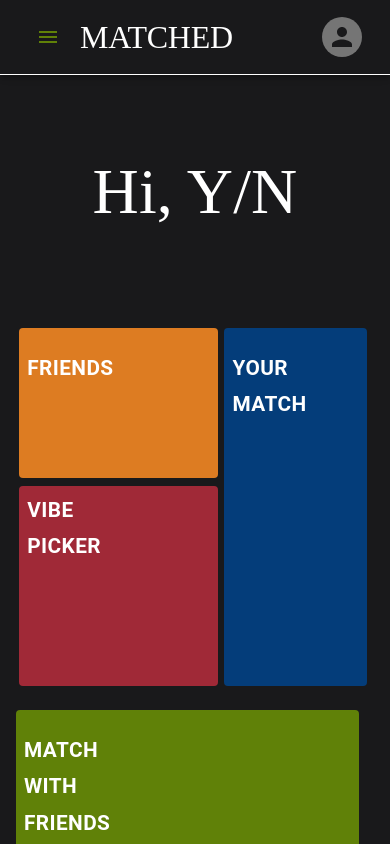
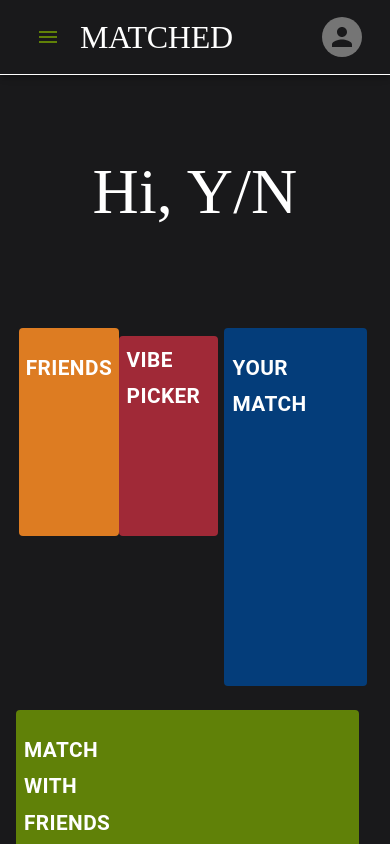
Before and after one commit to lyraphix/spotify-matched, a Next.js app: page /posts/dashboard in a window 390 px wide. Shown: the top 844 px of the page. Built offline with nearby package versions, Linux system fonts and the light colour scheme.

Commit message:
Adjust mobile looking

```diff
--- a/src/pages/posts/dashboard.js
+++ b/src/pages/posts/dashboard.js
@@ -93,7 +93,7 @@ export default function Dashboard() {
             {/* <Box sx={{ flexGrow: 5, display: 'flex' }}></Box> */}
             <Box sx={{ flexGrow: 0.5 }}></Box>
 
-            <Box sx={{ mb: 3, flexGrow: 0.5, flexGrow: 1 }}>
+            <Box sx={{ mb: 3, display: 'flex', flexGrow: 0.5, flexGrow: 1 }}>
               <Button
                 style={{ minHeight: '150px', flexGrow: 1}}
                 fullWidth
@@ -141,7 +141,7 @@ export default function Dashboard() {
 
             </Box>
             <Box sx={{flexGrow:1}}></Box>
-            <Box item xs={4} sx={{ mb: 3, flexGrow: 8, flexDirection:"row" }}>
+            <Box sx={{ mb: 3, display: 'flex', flexGrow: 8, flexDirection:"row" }}>
               <Button
                 fullWidth
                 fullHeight
```
